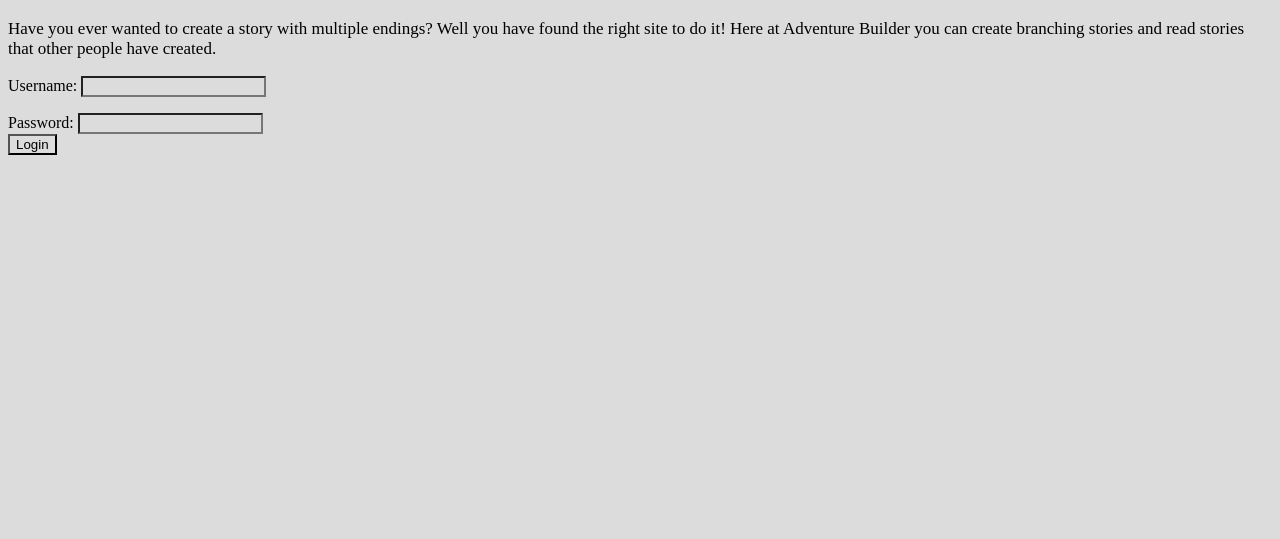
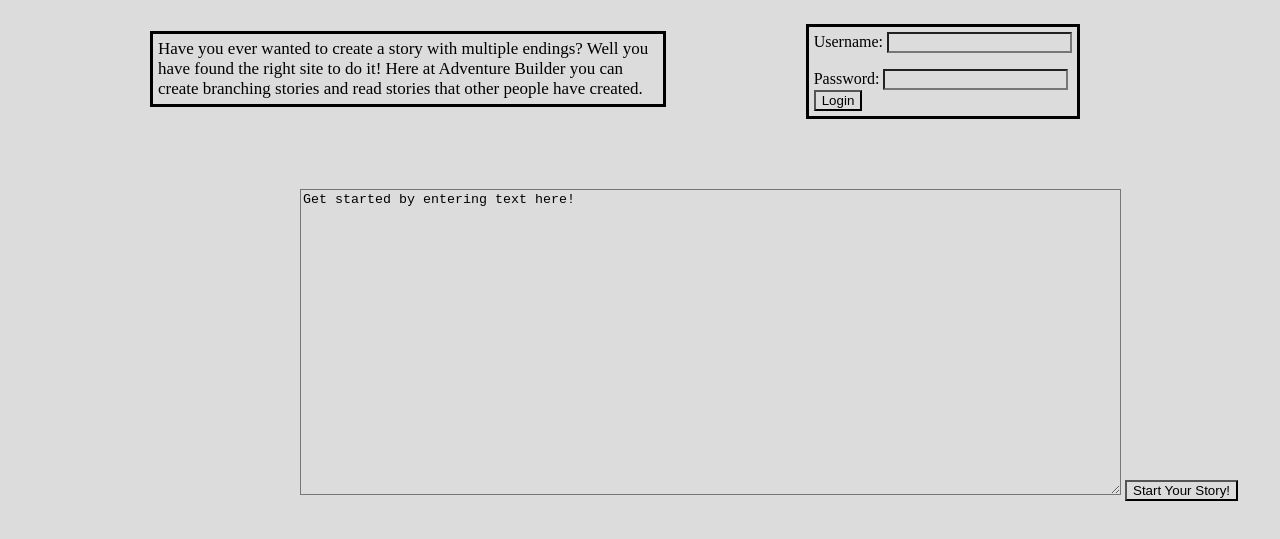
Before and after one commit to cokemaster0/adventure, a plain HTML site: page index.html in a window 1280 px wide. Shown: the part 61-600 px from the top of the page. Drawn offline with Linux system fonts and the light colour scheme.

Commit message:
Bad positioning and added a textarea for samplestory

```diff
--- a/index.html
+++ b/index.html
@@ -21,5 +21,10 @@ Password:  <input type="password" name="password">
 <input type="submit" value="Login">
 </form>
 
+<form action="getstarted.php" method="get" id="textbox">
+<textarea rows="20" cols="100" name="samplestory">Get started by entering text here!</textarea>
+<input type="submit" name="storystart" value="Start Your Story!">
+</form>
+
 </body>
 </html>
--- a/style.css
+++ b/style.css
@@ -8,4 +8,24 @@
 
 #header p {
 	font-size: 17px;
+	position: absolute;
+	top: 75px;
+	left:150px;
+	width: 500px;
+	border: solid;
+	padding: 5px;
 }
+
+#login {
+	position: absolute;
+	top: 85px;
+	right: 200px;
+	border: solid;
+	padding: 5px;
+}
+
+#textbox {
+	position: absolute;
+	top: 250px;
+	left: 300px;
+}
```
